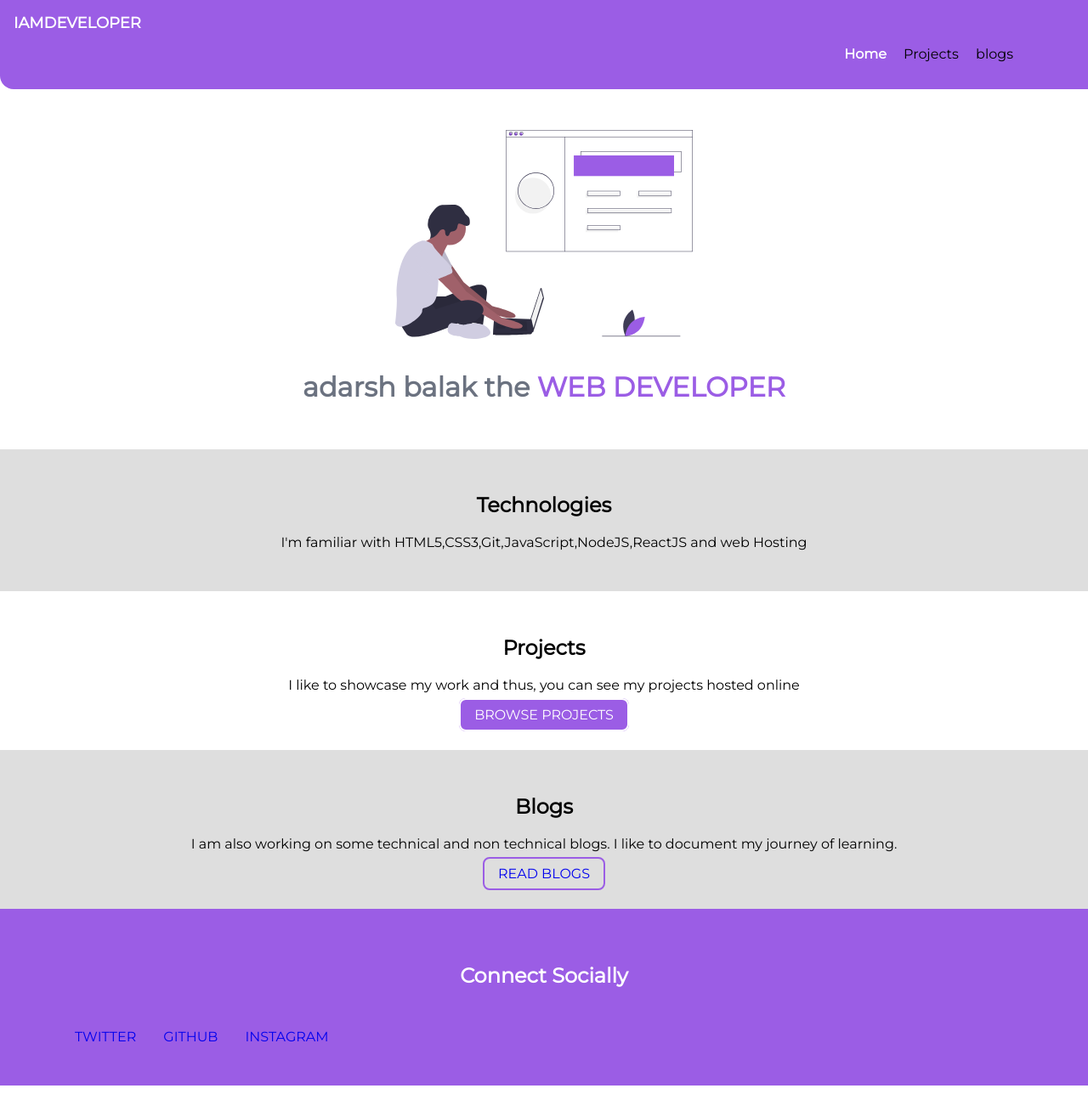
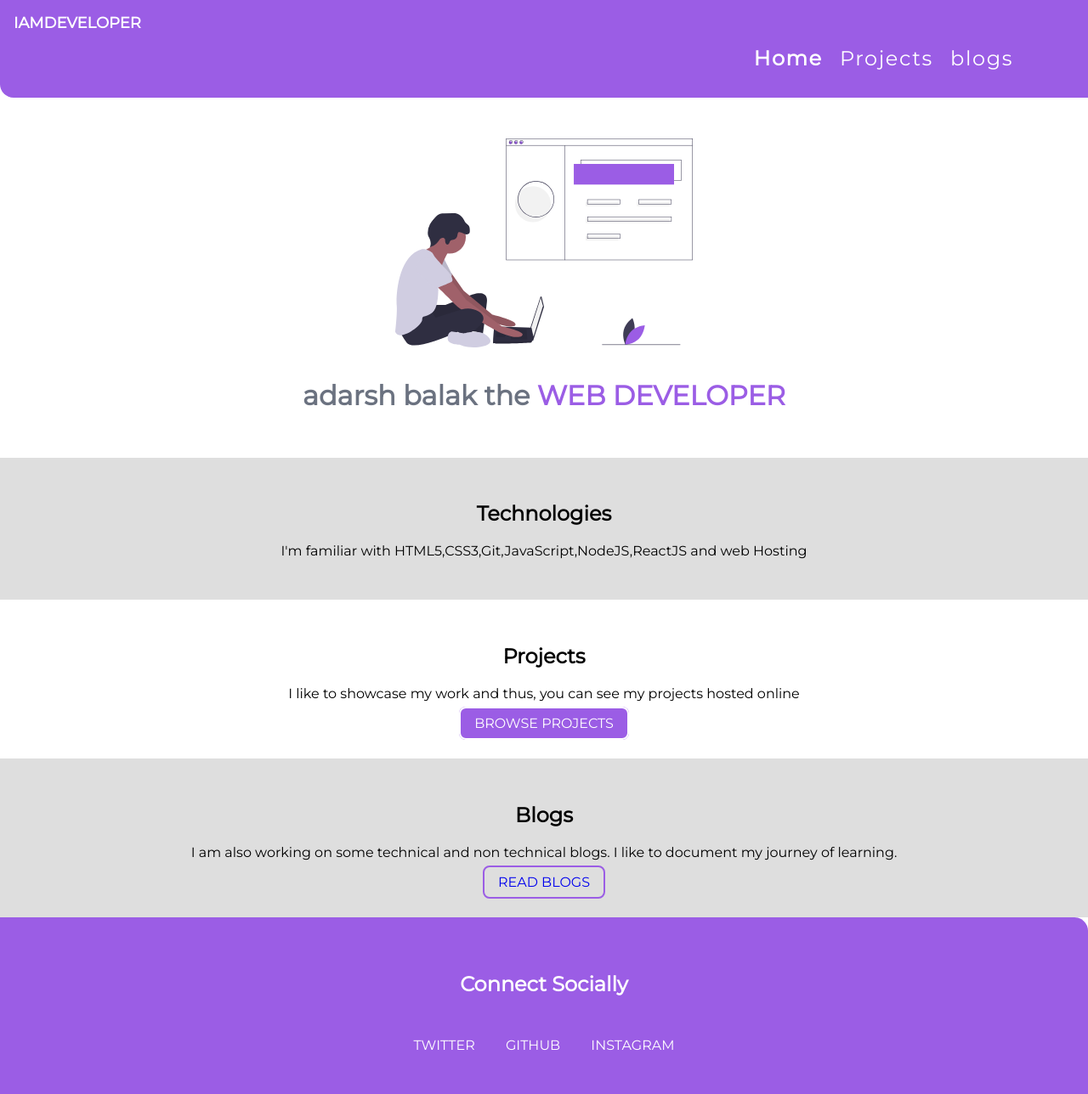
Before and after one commit to abhis0858/Portfolio, a plain HTML site: page index.html in a window 1280 px wide. Shown: the whole page at 85% size. Drawn offline with Linux system fonts and the light colour scheme.

Commit message:
index page completed

```diff
--- a/STYLES.CSS
+++ b/STYLES.CSS
@@ -1,28 +1,32 @@
 @import url('https://fonts.googleapis.com/css2?family=Montserrat:ital@0;1&display=swap');
 
-:root{
---primary-color : #9b5de5;
+:root {
+    --primary-color: #9b5de5;
 
 }
-body{
+
+body {
     font-family: 'Montserrat', sans-serif;
     margin: 0px;
 }
-.header-list{
+
+.header-list {
     list-style: none;
     display: block;
-    padding : 0rem 4rem;
+    padding: 0rem 4rem;
     padding-bottom: 2rem;
     text-align: right;
 
 }
-.header{
+
+.header {
     padding-top: 1rem;
     font-weight: bold;
     color: white;
     font-size: large;
 }
-.header-list .list-item{
+
+.header-list .list-item {
 
     padding: 0rem 0.5rem;
     display: inline;
@@ -30,90 +34,127 @@ body{
 
 
 
-.home-button{
- color: white;
- padding: 2rem 2rem;
+.home-button {
+    color: white;
+    padding: 2rem 2rem;
 
 
 }
 
-.right{
-    background-color: #9b5de5
-    ;
+.right {
+    background-color: #9b5de5;
     border-bottom-left-radius: 1rem;
 }
-hr{
+
+hr {
     margin-bottom: 2rem;
 }
-.image{
+
+.image {
     max-width: 350px;
     margin: auto;
     display: block;
 
 }
-.right .header .header-list{
+
+.right .header .header-list {
     text-align: right;
 }
-.container{
-    padding : 0rem 1rem;
+
+.container {
+    padding: 0rem 1rem;
 }
-.hero{
+
+.hero {
     padding: 2rem;
 }
-.heading{
+
+.heading {
     text-align: center;
     color: #6B7280;
     font-weight: bold;
     padding-top: 1rem;
 }
-.diff-color{
-    color:var(--primary-color);
+
+.diff-color {
+    color: var(--primary-color);
 
 }
-.ow{
+
+.ow {
     background-color: #DEDEDE;
 
 }
 
-.sec-pad{
-    padding : 2rem;
+.sec-pad {
+    padding: 2rem;
     text-align: center;
 }
 
-.link{
+.link {
     box-sizing: border-box;
     padding: 0.5rem 1rem;
     text-decoration: none;
 }
 
-.b-project{
+.b-project {
     border: 2px solid;
     border-radius: 0.5rem;
     color: white;
     background-color: var(--primary-color);
 }
 
-.link-second{
+.link-second {
     border: 2px solid var(--primary-color);
     border-radius: 0.5rem;
 }
 
-.footer .footer-header{
+.footer .footer-header {
     padding: 2rem;
     font-size: x-large;
     font-weight: bold;
     color: white;
 }
-.footer{
+
+.footer {
     text-align: center;
     display: block;
     background-color: var(--primary-color);
     padding: 2rem;
+    border-top-right-radius: 1rem;
+}
 
-}
-.inline-list{
+.inline-list {
     list-style: none;
     display: flex;
     text-align: center;
 
 }
+
+.non-underline {
+    text-decoration: none;
+    color: white;
+    letter-spacing: 0.1rem;
+    font-size: x-large;
+}
+
+.footer-link{
+    text-align: center;
+    text-decoration: none;
+}
+.footer-inline-list{
+    list-style: none;
+
+
+}
+.footer-inline-list li{
+    display: inline;
+    padding: 0rem 1rem;
+}
+.footer-inline-list a{
+    color: white;
+}
+
+.footer ul{
+    padding-inline-start: 0px;
+}
--- a/index.html
+++ b/index.html
@@ -1,19 +1,21 @@
 <!DOCTYPE html>
 <html lang="en">
+
 <head>
     <meta charset="UTF-8">
     <meta name="viewport" content="width=device-width, initial-scale=1.0">
     <title>Abhishek's Profile</title>
     <link href="STYLES.CSS" REL="STYLESHEET">
 </head>
+
 <body>
     <nav class="right container">
         <div class="header">IAMDEVELOPER</div>
 
         <ul class="header-list">
-            <li class="list-item home-button"><strong>Home</strong></li>
-            <li class="list-item">Projects</li>
-            <li class="list-item">blogs</li>
+            <li class="list-item home-button"><a class="non-underline" href="\"> <strong>Home</strong></li></a>
+            <li class="list-item"><a class="non-underline" href="\"> Projects</a></li>
+            <li class="list-item"><a class="non-underline" href="\"> blogs</a></li>
             <!-- <li class="list-item">About</li> -->
         </ul>
     </nav>
@@ -34,24 +36,26 @@
     <section class="sec-pad">
         <H1>Projects</H1>
         <p>I like to showcase my work and thus, you can see my projects hosted online</p>
-    <a  class="link b-project" href="\">BROWSE PROJECTS</a>
+        <a class="link b-project" href="\">BROWSE PROJECTS</a>
     </section>
 
     <section class="sec-pad ow">
         <h1> Blogs</h1>
         <p> I am also working on some technical and non technical blogs. I like to document my journey of learning.</p>
         </p>
-    <a  class="link link-second" href="\">READ BLOGS</a>
+        <a class="link link-second" href="\">READ BLOGS</a>
     </section>
+
+
     <footer class="footer">
         <div class="footer-header"> Connect Socially</div>
-        <ul class="inline-list">
-         <li> <a class="link" href="\"> TWITTER </a> </li>
-         <li> <a class="link" href="\">GITHUB</li></a>
-        <li> <a  class="link" href="\">INSTAGRAM</li></a>
-
+        <ul class="footer-inline-list">
+            <li> <a class="footer-link" href="\">TWITTER</li></a>
+            <li> <a class="footer-link" href="\">GITHUB</li></a>
+            <li> <a class="footer-link" href="\">INSTAGRAM</li></a>
        </ul>
     </footer>
 
 </body>
+
 </html>
```
Lines whose indentation alone changed are shown as unchanged.
